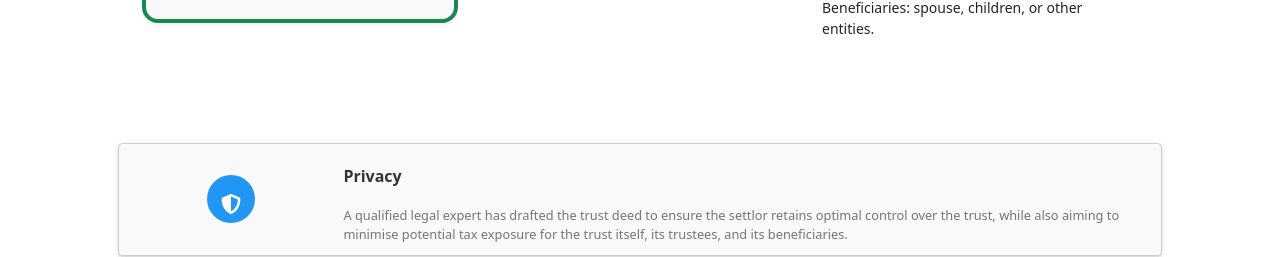
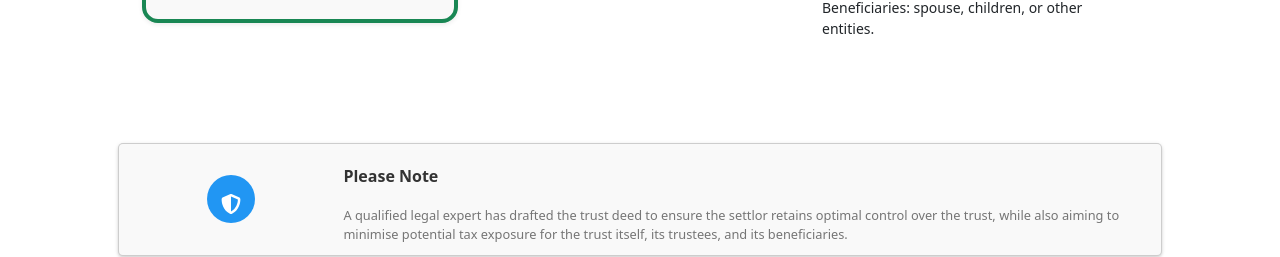
Before and after one commit to WhitelightningDev/hongkongtrust, an Angular app: page / in a window 1280 px wide. Shown: the part 1870-2127 px from the top of the page. Built offline with nearby package versions, Linux system fonts and the light colour scheme.

Commit message:
`Update welcomepage.html: change "Privacy" to "Please Note" in card title`

```diff
--- a/src/app/pages/welcomepage/welcomepage.html
+++ b/src/app/pages/welcomepage/welcomepage.html
@@ -161,7 +161,7 @@
 
       <div class="card-content">
         <div class="card-title-wrapper">
-          <span class="card-title">Privacy</span>
+          <span class="card-title">Please Note</span>
 
         </div>
         <div class="card-text">
```
